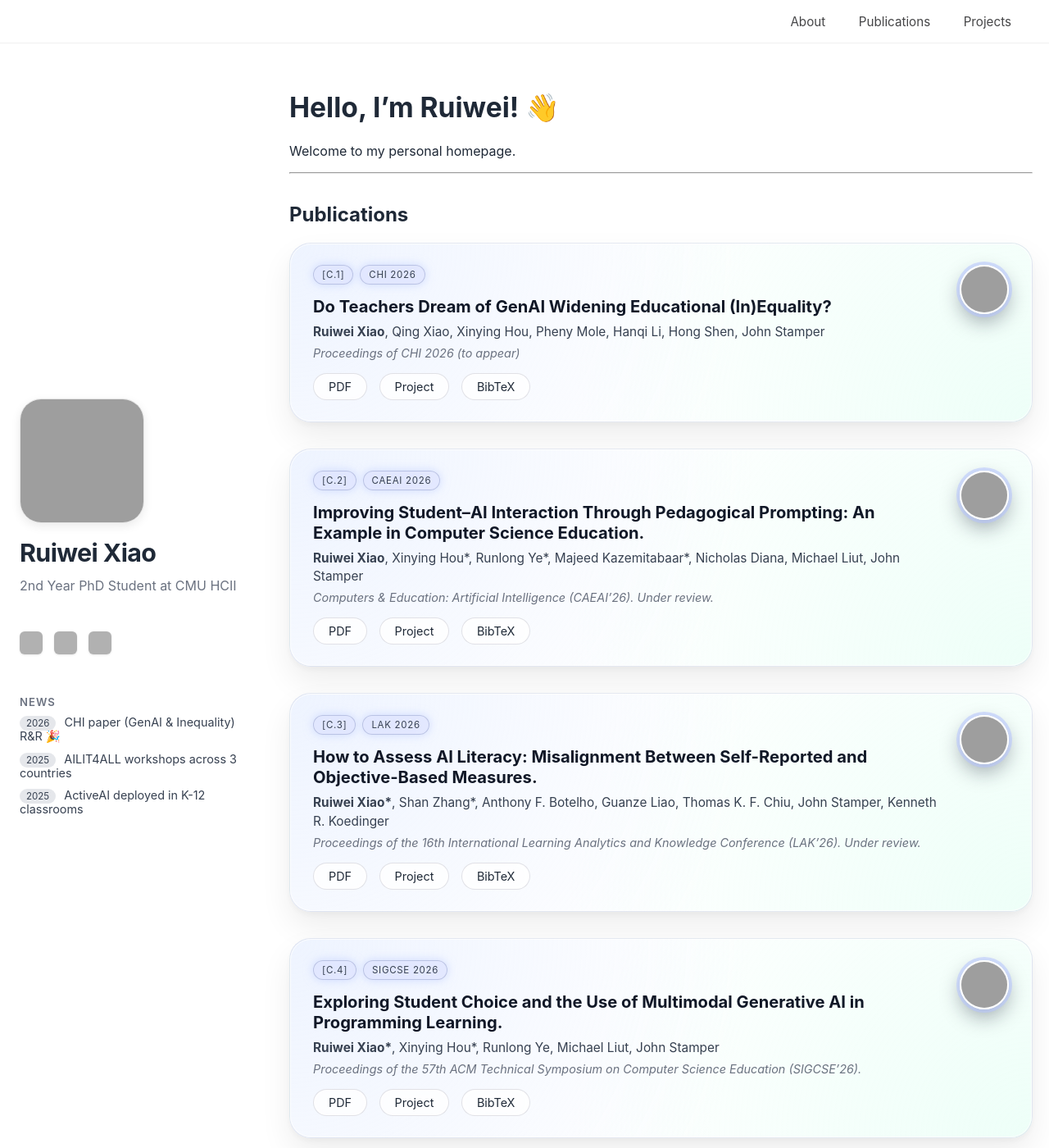
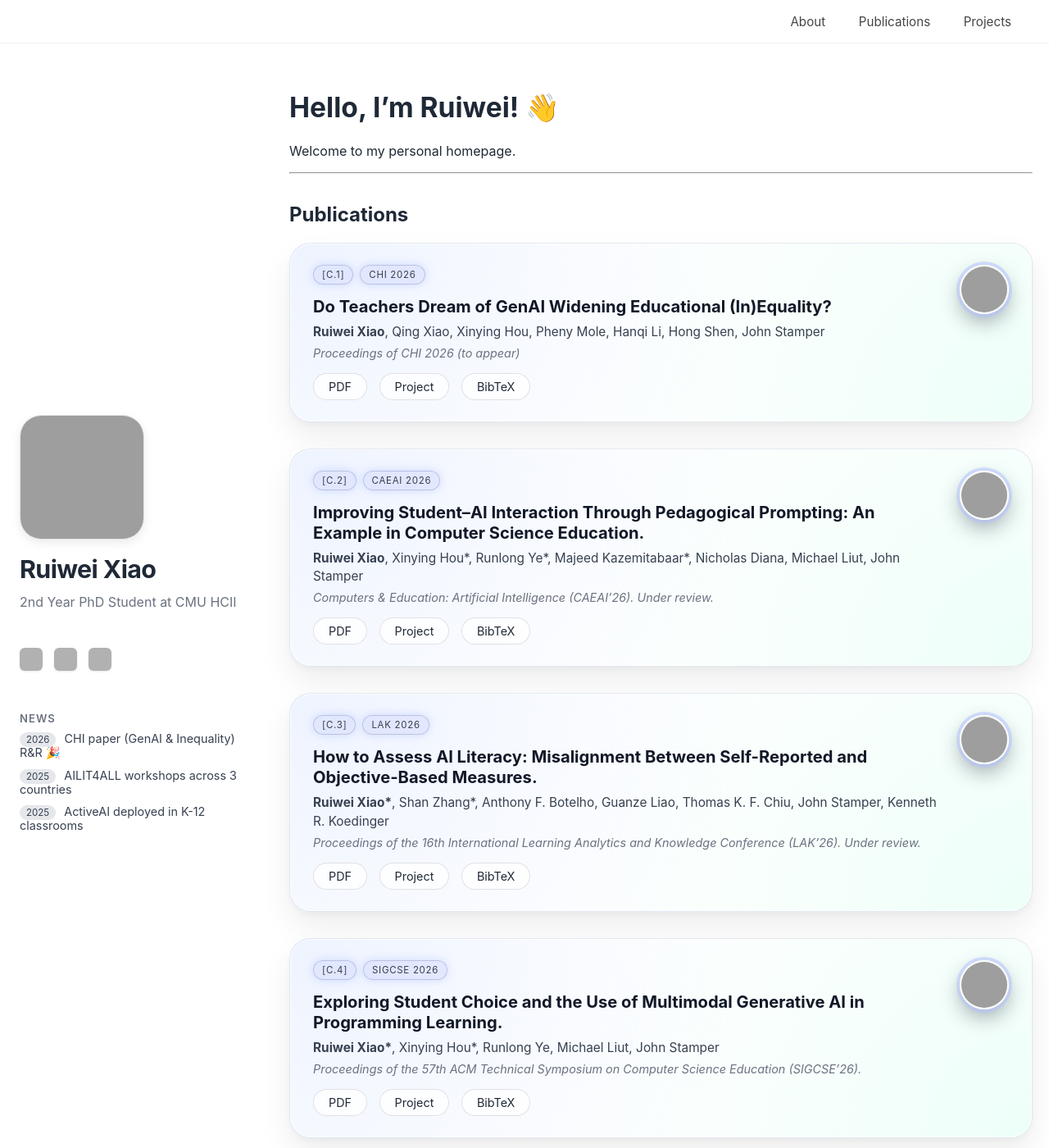
Before and after one commit to ruiwei-xiao/ruiwei-xiao.github.io, a Jekyll site: the page built from index.md, in a window 1280 px wide and 1400 px high. Shown: the whole window at 82% size. Built offline with Jekyll 4.4.1, drawn with Linux system fonts in a browser that asks for light colours; grey boxes are pictures that could not be loaded.

Commit message:
Update style.css

```diff
--- a/assets/css/style.css
+++ b/assets/css/style.css
@@ -34,7 +34,7 @@ body {
   padding-right: 4px;
 
   position: sticky;
-  top: calc(50vh - 220px);  /* 220 大概是 sidebar 半高度，可以微调 */
+  top: calc(50vh - 200px);  /* 200 大概是 sidebar 半高度，可以微调 */
 
   align-self: flex-start;
 }
```
